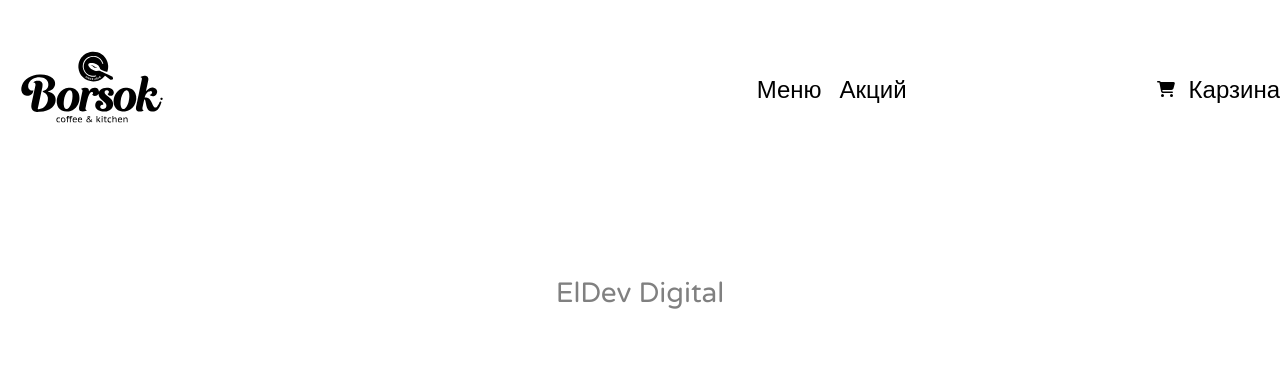
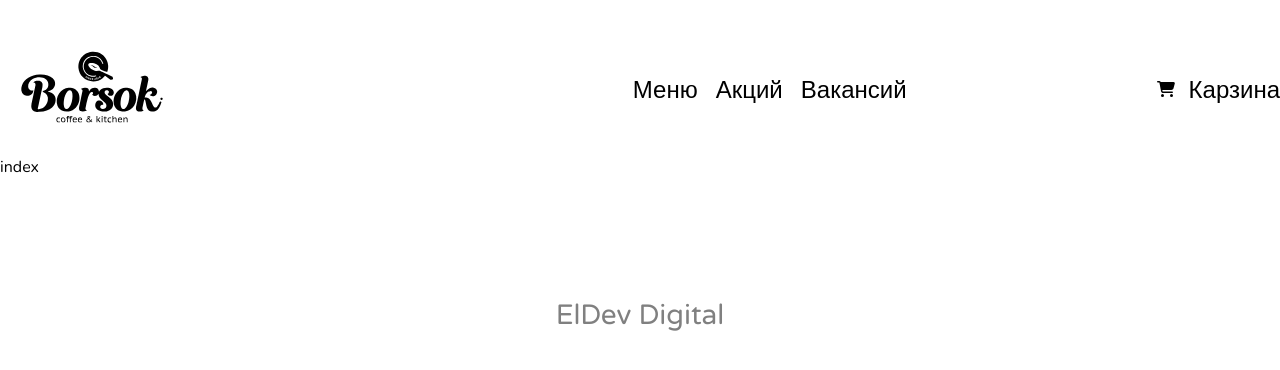
Before and after one commit to lev1tha/borsok_front, a React (Create React App) app: page /vacancy-client in a window 1280 px wide. Shown: the top 370 px of the page. Built offline with nearby package versions, Linux system fonts and the light colour scheme.

Commit message:
add vacancy page

```diff
--- a/src/app/App.jsx
+++ b/src/app/App.jsx
@@ -10,6 +10,7 @@ import Cart from "../pages/cart";
 import Admin from "../pages/admin";
 import Login from "../pages/login";
 import Auth from "../pages/auth";
+import Vacancy from "../pages/vacancy";
 
 const App = () => {
   const url = window.location.href;
@@ -23,10 +24,9 @@ const App = () => {
         <Route path={"/"} element={<Home />} />
         <Route path={"/cart"} element={<Cart />} />
         <Route path={"/admin"} element={<Admin />} />
-        {/*
-          auth/login
-          auth/auth
-      */}
+        <Route path={"/vacancy-client"} element={<Vacancy />} />
+        {/* auth/login
+          auth/auth */}
         <Route path={"/login"} element={<Login />} />
         <Route path={"/auth"} element={<Auth />} />
       </Routes>
--- /dev/null
+++ b/src/pages/vacancy/index.jsx
@@ -0,0 +1,5 @@
+import React from "react";
+
+export default function index() {
+  return <div>index</div>;
+}
--- a/src/shared/components/Ordered/index.jsx
+++ b/src/shared/components/Ordered/index.jsx
@@ -5,10 +5,6 @@ import OrderedCard from "../OrderCard/index";
 export default function Index() {
   const [arrayClient, setArrayClient] = useState([]);
 
-  // TODO реализовать запросы в back а так же реализовать запросы
-  // useEffect(()=>{
-
-  // }, [setTimeout(5000)])
 
   return (
     <div className={style.ordered_container}>
--- a/src/shared/components/Vacancy/index.jsx
+++ b/src/shared/components/Vacancy/index.jsx
@@ -1,4 +1,5 @@
 import React from "react";
+import style from "./vacancy.module.css";
 
 export default function index() {
   return (
--- a/src/widget/header/index.jsx
+++ b/src/widget/header/index.jsx
@@ -19,6 +19,9 @@ const Header = () => {
           <Link to={"/акций"}>
             <span>Акций</span>
           </Link>
+          <Link to={"/vacancy-client"}>
+            <span>Вакансий</span>
+          </Link>
         </nav>
         <div className={style.card}>
           <Link className={style.card_inner} to={"/card"}>
```
Also changed, not shown: src/pages/vacancy/vacancy.module.css (added), src/shared/components/Vacancy/vacancy.module.css (added).
